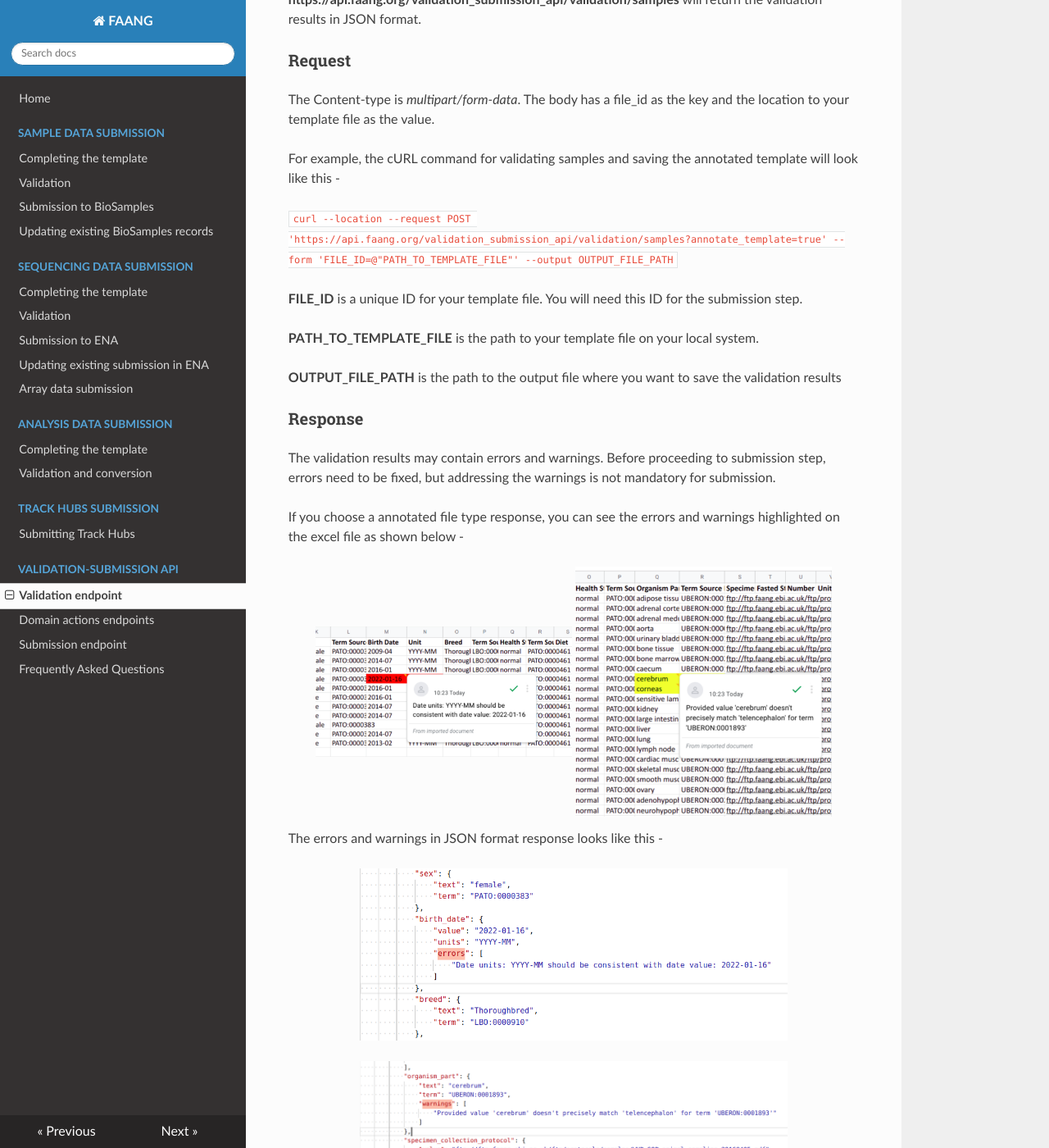
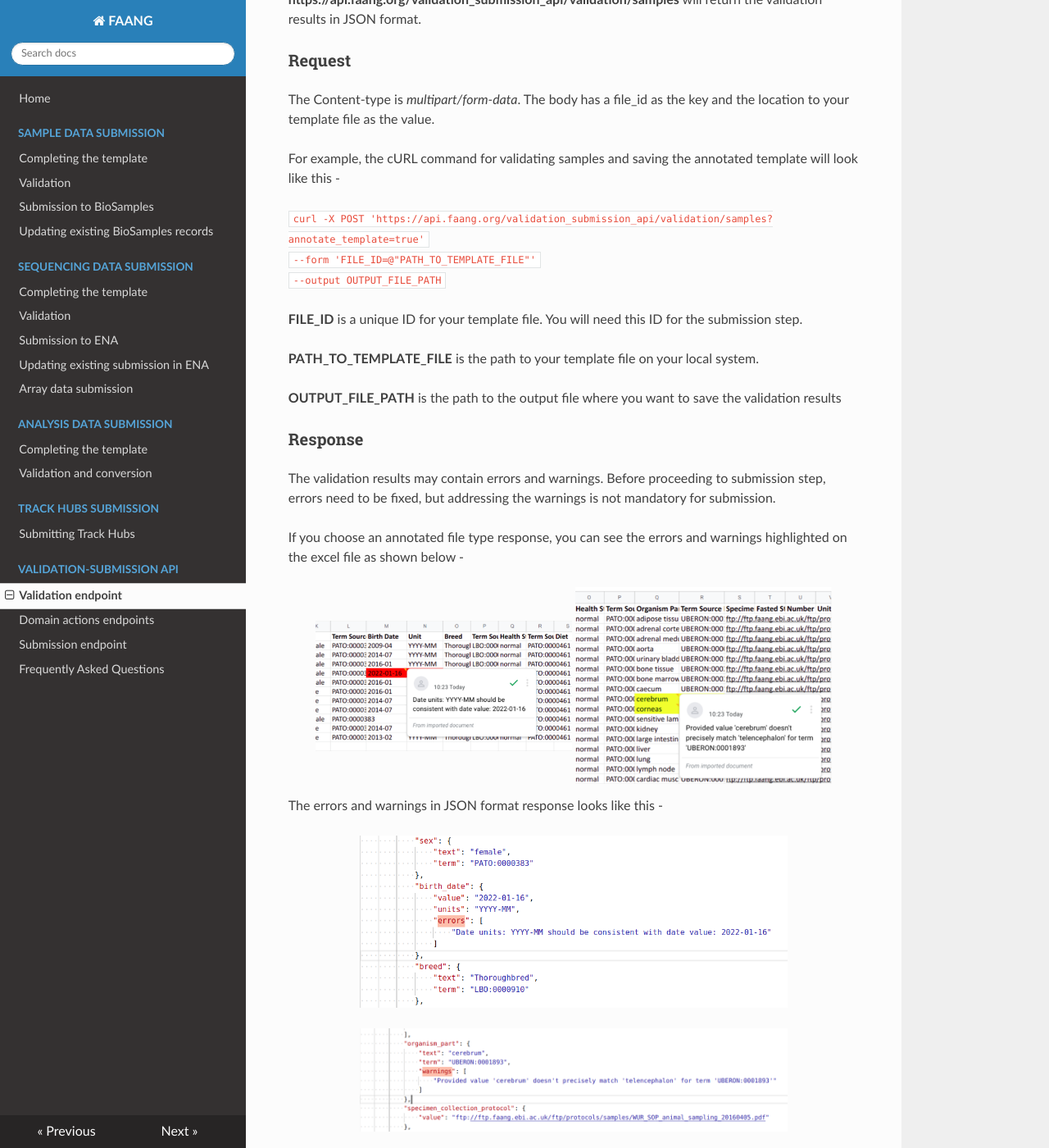
Before and after one commit to FAANG/dcc-documentation, an MkDocs documentation site: the page built from docs/api/validation.md, in a window 1280 px wide and 1400 px high, scrolled down 863 px. Shown: the whole window at 82% size. Built offline with MkDocs 1.6.1, drawn with Linux system fonts in a browser that asks for light colours; nearby versions of some CDN libraries; some of the changed text lies outside the part shown.

```diff
--- a/docs/api/validation.md
+++ b/docs/api/validation.md
@@ -27,7 +27,13 @@ The body has a file_id as the key and the location to your template file as the
 
 For example, the cURL command for validating samples and saving the annotated template will look like this -
 
-``curl --location --request POST 'https://api.faang.org/validation_submission_api/validation/samples?annotate_template=true' --form 'FILE_ID=@"PATH_TO_TEMPLATE_FILE"' --output OUTPUT_FILE_PATH``
+``
+curl -X POST 'https://api.faang.org/validation_submission_api/validation/samples?annotate_template=true'
+`` <br> ``
+--form 'FILE_ID=@"PATH_TO_TEMPLATE_FILE"'
+`` <br> ``
+--output OUTPUT_FILE_PATH
+``
 
 **FILE_ID** is a unique ID for your template file. You will need this ID for the submission step.
 
@@ -39,7 +45,7 @@ For example, the cURL command for validating samples and saving the annotated te
 
 The validation results may contain errors and warnings.  Before proceeding to submission step, errors need to be fixed, but addressing the warnings is not mandatory for submission.
 
-If you choose a annotated file type response, you can see the errors and warnings highlighted on the excel file as shown below -
+If you choose an annotated file type response, you can see the errors and warnings highlighted on the excel file as shown below -
 
 <p style="text-align: center; margin: 15px 0;">
   <img src="../../img/val_err_annot.png" width="45%" />
```
Also changed, not shown: other parts of docs/api/validation.md (+2 -2 lines), docs/api/domain_actions.md (+88 -0 lines), docs/img/val_warn_annot.png.
